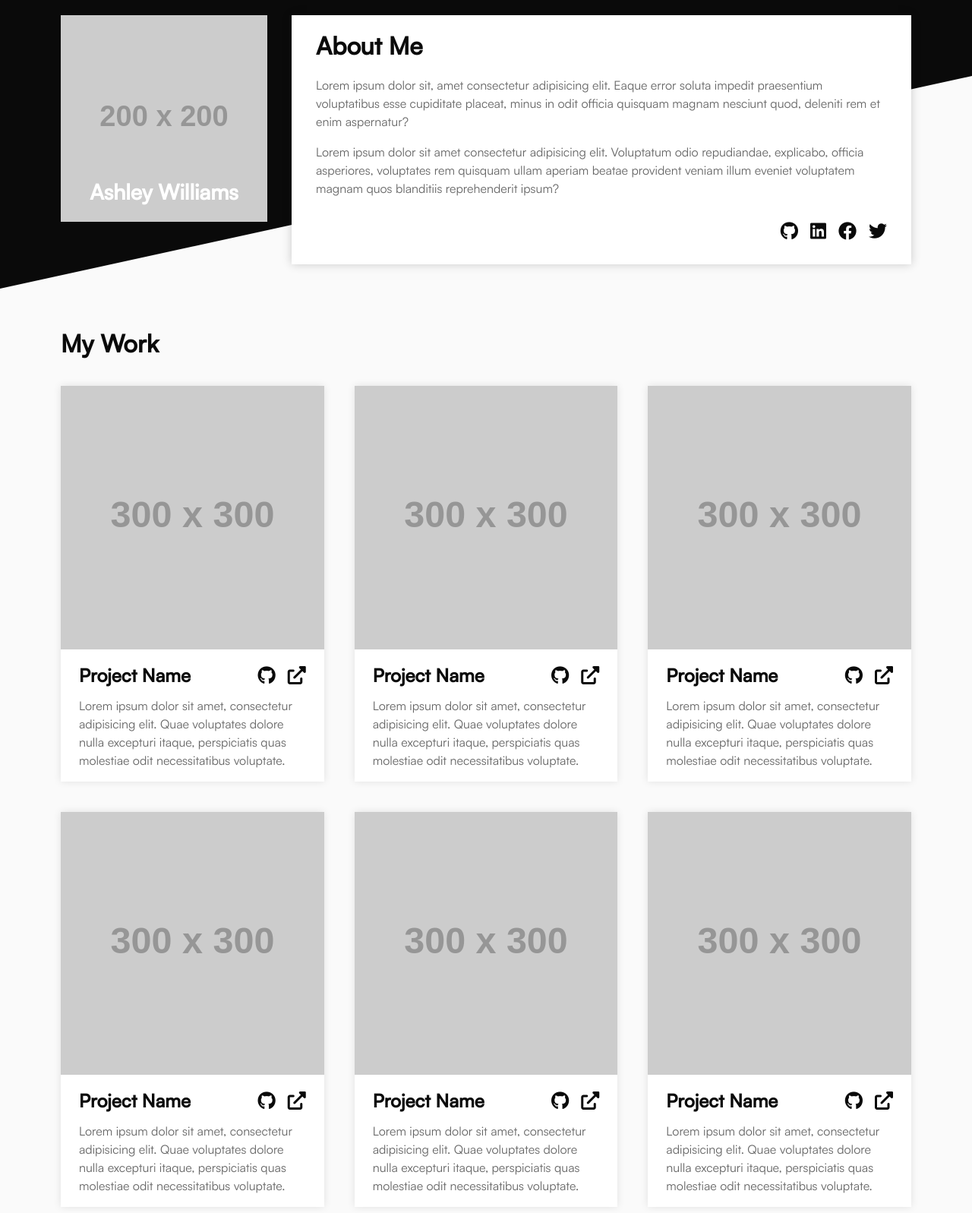
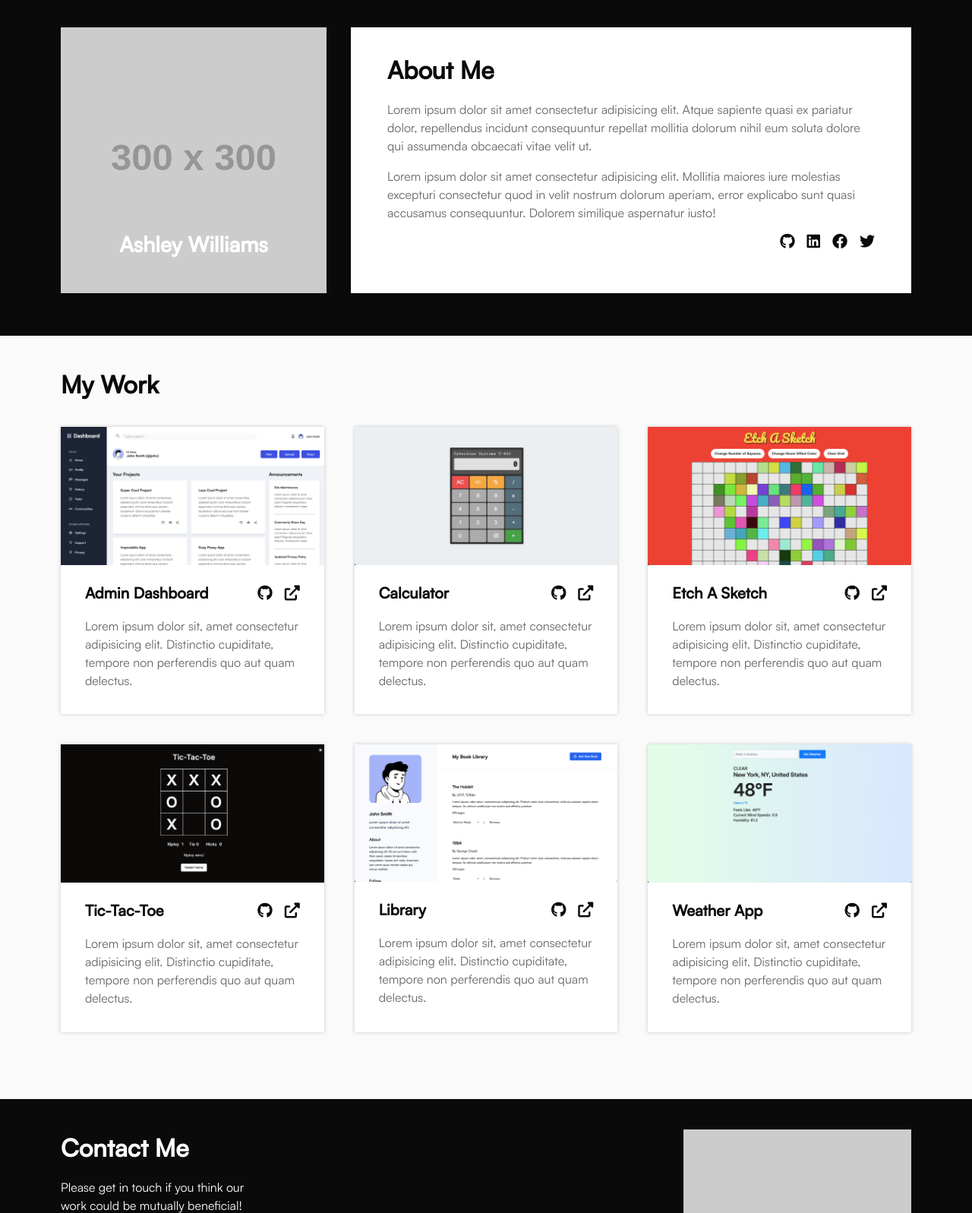
Before and after one commit to sjdumas/homepage, a plain HTML site: page index.html in a window 1280 px wide. Shown: the part 20-1617 px from the top of the page at 76% size. Drawn offline with Linux system fonts and the light colour scheme; placeholder pictures from the web are drawn by us.

Commit message:
Add portfolio images and fix layout issues

```diff
--- a/assets/css/style.css
+++ b/assets/css/style.css
@@ -8,6 +8,7 @@
     --bold-weight-font: "Satoshi-Bold", "Inter", sans-serif;
     --simply-white: #ffffff;
     --dark-color: #0a0a0a;
+    --link-color: #00b8db;
     --bg-color: #fafafa;
     --heading-color: var(--dark-color);
     --font-color: hsla(0, 0%, 40%, 1);
@@ -51,7 +52,7 @@ h2 {
 }
 
 h3 {
-    font-size: 1.5rem;
+    font-size: 1.25rem;
 }
 
 p {
@@ -62,8 +63,13 @@ a {
     text-decoration: none;
 }
 
+a:focus {
+    outline: 2px solid var(--dark-color);
+    outline-offset: 2px;
+}
+
 a:hover {
-    opacity: .7;
+    opacity: 0.8;
 }
 
 ul {
@@ -78,11 +84,16 @@ ul {
 }
 
 i {
-    font-size: 1.5rem;
+    font-size: 1.25rem;
 }
 
 /* About Me */
-.about-me-bg {
+#about-me {
+    background-color: var(--about-section-bg-color);
+    padding: 1rem 0;
+}
+
+/* .about-me-bg {
     background-color: var(--about-section-bg-color);
     min-height: 400px;
     padding: 0 0 2rem;
@@ -90,12 +101,11 @@ i {
     position: absolute;
     width: 100%;
     z-index: 1;
-}
+} */
 
 .about-section {
     display: grid;
     grid-template-columns: 1fr 3fr;
-    grid-auto-rows: 1fr;
     column-gap: 2rem;
     position: relative;
     z-index: 2;
@@ -109,13 +119,12 @@ i {
 .about-photo {
     position: relative;
     display: inline-block;
-    width: 100%;
-    max-width: 350px;
+    min-width: 350px;
 }
 
 .about-photo h2 {
     position: absolute;
-    bottom: 20%;
+    bottom: 10%;
     left: 50%;
     transform: translateX(-50%);
     color: var(--simply-white);
@@ -135,12 +144,11 @@ img.about-img {
 
 .about-bio {
     background-color: var(--simply-white);
-    padding: 1rem 2rem;
-    box-shadow: 0 0 12px rgba(0, 0, 0, 0.2);
+    padding: 2rem 3rem;
+/*     box-shadow: 0 0 12px rgba(0, 0, 0, 0.2); */
 }
 
 .socials {
-    padding: 1rem 0;
     display: flex;
     justify-content: flex-end;
 }
@@ -157,8 +165,10 @@ img.about-img {
     transition: transform 0.3s ease-in-out;
 }
 
-.socials a:hover {
+.socials a:hover,
+.socials a:focus {
     transform: scale(1.2);
+    outline: none;
 }
 
 .socials i {
@@ -177,17 +187,21 @@ img.about-img {
 
 .card {
     background-color: var(--simply-white);
-    box-shadow: 0 0 10px rgba(0, 0, 0, 0.1);
+    box-shadow: 0 0 5px rgba(0, 0, 0, 0.2);
 }
 
-.card .project-info,
-.card p {
-    padding: 0 1.5rem;
+.card .project-info {
+    padding: 1rem 2rem 1rem 2rem;
 }
 
+.card p {
+    padding: 0 2rem 1rem;
+}
+
+
 img.project-img {
-    min-width: 100%;
-    min-height: auto;
+    max-width: 100%;
+    height: auto;
 }
 
 .project-info {
@@ -204,7 +218,7 @@ img.project-img {
 /* Contact */
 #contact-me {
     background-color: var(--contact-section-bg-color);
-    margin: 2rem 0 0;
+    margin: 3rem 0 0;
 }
 
 #contact-me h1,
@@ -241,7 +255,7 @@ img.project-img {
 
 img.footer-img {
     min-height: auto;
-    min-width: 300px;
+    max-width: 300px;
 }
 
 /* Mobile Responsiveness */
@@ -269,8 +283,7 @@ img.footer-img {
         height: auto;
     }
 
-    .socials,
-    .contact-info .socials {
+    .socials {
         justify-content: center;
     }
 
@@ -279,22 +292,16 @@ img.footer-img {
     }
 
     .contact-me {
-        grid-template-columns: 1fr;
-        text-align: center;
-    }
-
-    .contact-photo {
-        justify-content: center;
-        margin-top: 1rem;
+        grid-template-columns: 1fr 1fr;
     }
 
     img.footer-img {
-        min-width: 300px;
+        max-width: 300px;
         height: auto;
     }
 }
 
-@media (max-width: 768px) {
+@media (max-width: 767px) {
     .container {
         padding: 1.5rem;
     }
@@ -323,6 +330,10 @@ img.footer-img {
         text-align: center;
     }
 
+    .contact-info .socials {
+        justify-content: center;
+    }
+
     .contact-photo {
         justify-content: center;
         margin-top: 1rem;
@@ -346,16 +357,29 @@ img.footer-img {
         font-size: 0.875rem;
     }
 
+    .about-photo {
+        min-width: 100%;
+    }
+
+/*     .about-me-bg {
+        box-shadow: 0 0 12px rgba(0, 0, 0, 0.2);
+    } */
+
+/*     .about-bio {
+        background-color: var(--bg-color);
+        box-shadow: none;
+    } */
+
     .socials ul {
         gap: 0.5rem;
     }
 
-    .project-info h3 {
-        margin-bottom: 0.5rem;
+    .contact-info .socials {
+        justify-content: center;
     }
 
     img.footer-img {
-        width: 100%;
+        max-width: 100%;
         height: auto;
     }
 }
--- a/index.html
+++ b/index.html
@@ -8,23 +8,31 @@
     </head>
     <body>
         <header id="about-me">
-            <div class="about-me-bg"></div>
+<!--             <div class="about-me-bg"></div> -->
             <div class="container">
                 <div class="about-section">
                     <div class="about-photo">
-                        <img class="about-img" src="https://placehold.co/200x200" alt="Placeholder Image">
+                        <img class="about-img" src="https://placehold.co/300x300" alt="Placeholder Image of Ashley Williams">
                         <h2>Ashley Williams</h2>
                     </div>
                     <div class="about-bio">
                         <h1>About Me</h1>
-                        <p>Lorem ipsum dolor sit, amet consectetur adipisicing elit. Eaque error soluta impedit praesentium voluptatibus esse cupiditate placeat, minus in odit officia quisquam magnam nesciunt quod, deleniti rem et enim aspernatur?</p>
-                        <p>Lorem ipsum dolor sit amet consectetur adipisicing elit. Voluptatum odio repudiandae, explicabo, officia asperiores, voluptates rem quisquam ullam aperiam beatae provident veniam illum eveniet voluptatem magnam quos blanditiis reprehenderit ipsum?</p>
+                        <p>Lorem ipsum dolor sit amet consectetur adipisicing elit. Atque sapiente quasi ex pariatur dolor, repellendus incidunt consequuntur repellat mollitia dolorum nihil eum soluta dolore qui assumenda obcaecati vitae velit ut.</p>
+                        <p>Lorem ipsum dolor sit amet consectetur adipisicing elit. Mollitia maiores iure molestias excepturi consectetur quod in velit nostrum dolorum aperiam, error explicabo sunt quasi accusamus consequuntur. Dolorem similique aspernatur iusto!</p>
                         <div class="socials">
                             <ul>
-                                <li><a href="#"><i class="fab fa-github"></i></a></li>
-                                <li><a href="#"><i class="fab fa-linkedin"></i></a></li>
-                                <li><a href="#"><i class="fa-brands fa-facebook"></i></a></li>
-                                <li><a href="#"><i class="fab fa-twitter"></i></a></li>
+                                <li>
+                                    <a href="#" aria-label="GitHub"><i class="fab fa-github"></i></a>
+                                </li>
+                                <li>
+                                    <a href="#" aria-label="LinkedIn"><i class="fab fa-linkedin"></i></a>
+                                </li>
+                                <li>
+                                    <a href="#" aria-label="Facebook"><i class="fa-brands fa-facebook"></i></a>
+                                </li>
+                                <li>
+                                    <a href="#" aria-label="Twitter"><i class="fab fa-twitter"></i></a>
+                                </li>
                             </ul>
                         </div>
                     </div>
@@ -37,82 +45,107 @@
                     <h1>My Work</h1>
                     <div class="card-wrapper">
                         <div class="card">
-                            <img class="project-img" src="https://placehold.co/300x300" alt="placeholder">
+                            <img class="project-img" src="./assets/images/portfolio-img-admin-dashboard.png"
+                                alt="Admin Dashboard Project Image">
                             <div class="project-info">
-                                <h3>Project Name</h3>
+                                <h3>Admin Dashboard</h3>
                                 <div class="socials">
                                     <ul>
-                                        <li><a href="#"><i class="fab fa-github"></i></a></li>
-                                        <li><a href="#"><i class="fas fa-external-link-alt"></i></a></li>
+                                        <li>
+                                            <a href="https://github.com/sjdumas/admin-dashboard" target="_blank" aria-label="GitHub"><i class="fab fa-github"></i></a>
+                                        </li>
+                                        <li>
+                                            <a href="https://sjdumas.github.io/admin-dashboard/" target="_blank" aria-label="Live Project"><i class="fas fa-external-link-alt"></i></a>
+                                        </li>
                                     </ul>
                                 </div>
                             </div>
-                            <p>Lorem ipsum dolor sit amet, consectetur adipisicing elit. Quae voluptates dolore nulla excepturi itaque, perspiciatis quas molestiae odit necessitatibus voluptate.</p>
+                            <p>Lorem ipsum dolor sit, amet consectetur adipisicing elit. Distinctio cupiditate, tempore non perferendis quo aut quam delectus.</p>
                         </div>
                         <div class="card">
-                            <img class="project-img" src="https://placehold.co/300x300" alt="placeholder">
+                            <img class="project-img" src="./assets/images/portfolio-img-calculator.png" alt="Calculator Image">
                             <div class="project-info">
-                                <h3>Project Name</h3>
+                                <h3>Calculator</h3>
                                 <div class="socials">
                                     <ul>
-                                        <li><a href="#"><i class="fab fa-github"></i></a></li>
-                                        <li><a href="#"><i class="fas fa-external-link-alt"></i></a></li>
+                                        <li>
+                                            <a href="https://github.com/sjdumas/calculator" target="_blank"><i class="fab fa-github"></i></a>
+                                        </li>
+                                        <li>
+                                            <a href="https://sjdumas.github.io/calculator/" target="_blank"><i class="fas fa-external-link-alt"></i></a>
+                                        </li>
                                     </ul>
                                 </div>
                             </div>
-                            <p>Lorem ipsum dolor sit amet, consectetur adipisicing elit. Quae voluptates dolore nulla excepturi itaque, perspiciatis quas molestiae odit necessitatibus voluptate.</p>
+                            <p>Lorem ipsum dolor sit, amet consectetur adipisicing elit. Distinctio cupiditate, tempore non perferendis quo aut quam delectus.</p>
                         </div>
                         <div class="card">
-                            <img class="project-img" src="https://placehold.co/300x300" alt="placeholder">
+                            <img class="project-img" src="./assets/images/portfolio-img-etch-a-sketch.png" alt="Etch A Sketch Image">
                             <div class="project-info">
-                                <h3>Project Name</h3>
+                                <h3>Etch A Sketch</h3>
                                 <div class="socials">
                                     <ul>
-                                        <li><a href="#"><i class="fab fa-github"></i></a></li>
-                                        <li><a href="#"><i class="fas fa-external-link-alt"></i></a></li>
+                                        <li>
+                                            <a href="https://github.com/sjdumas/etch-a-sketch" target="_blank"><i class="fab fa-github"></i></a>
+                                        </li>
+                                        <li>
+                                            <a href="https://sjdumas.github.io/etch-a-sketch/" target="_blank"><i class="fas fa-external-link-alt"></i></a>
+                                        </li>
                                     </ul>
                                 </div>
                             </div>
-                            <p>Lorem ipsum dolor sit amet, consectetur adipisicing elit. Quae voluptates dolore nulla excepturi itaque, perspiciatis quas molestiae odit necessitatibus voluptate.</p>
+                            <p>Lorem ipsum dolor sit, amet consectetur adipisicing elit. Distinctio cupiditate, tempore non perferendis quo aut quam delectus.</p>
                         </div>
                         <div class="card">
-                            <img class="project-img" src="https://placehold.co/300x300" alt="placeholder">
+                            <img class="project-img" src="./assets/images/portfolio-img-tic-tac-toe.png" alt="Tic-Tac-Toe Image">
                             <div class="project-info">
-                                <h3>Project Name</h3>
+                                <h3>Tic-Tac-Toe</h3>
                                 <div class="socials">
                                     <ul>
-                                        <li><a href="#"><i class="fab fa-github"></i></a></li>
-                                        <li><a href="#"><i class="fas fa-external-link-alt"></i></a></li>
+                                        <li>
+                                            <a href="https://github.com/sjdumas/tic-tac-toe" target="_blank"><i class="fab fa-github"></i></a>
+                                        </li>
+                                        <li>
+                                            <a href="https://sjdumas.github.io/tic-tac-toe/" target="_blank"><i class="fas fa-external-link-alt"></i></a>
+                                        </li>
                                     </ul>
                                 </div>
                             </div>
-                            <p>Lorem ipsum dolor sit amet, consectetur adipisicing elit. Quae voluptates dolore nulla excepturi itaque, perspiciatis quas molestiae odit necessitatibus voluptate.</p>
+                            <p>Lorem ipsum dolor sit, amet consectetur adipisicing elit. Distinctio cupiditate, tempore non perferendis quo aut quam delectus.</p>
                         </div>
                         <div class="card">
-                            <img class="project-img" src="https://placehold.co/300x300" alt="placeholder">
+                            <img class="project-img" src="./assets/images/portoflio-img-library.png" alt="Library Image">
                             <div class="project-info">
-                                <h3>Project Name</h3>
+                                <h3>Library</h3>
                                 <div class="socials">
                                     <ul>
-                                        <li><a href="#"><i class="fab fa-github"></i></a></li>
-                                        <li><a href="#"><i class="fas fa-external-link-alt"></i></a></li>
+                                        <li>
+                                            <a href="https://github.com/sjdumas/library-books" target="_blank"><i class="fab fa-github"></i></a>
+                                        </li>
+                                        <li>
+                                            <a href="https://sjdumas.github.io/library-books/" target="_blank"><i class="fas fa-external-link-alt"></i></a>
+                                        </li>
                                     </ul>
                                 </div>
                             </div>
-                            <p>Lorem ipsum dolor sit amet, consectetur adipisicing elit. Quae voluptates dolore nulla excepturi itaque, perspiciatis quas molestiae odit necessitatibus voluptate.</p>
+                            <p>Lorem ipsum dolor sit, amet consectetur adipisicing elit. Distinctio cupiditate, tempore non perferendis quo aut quam delectus.</p>
                         </div>
                         <div class="card">
-                            <img class="project-img" src="https://placehold.co/300x300" alt="placeholder">
+                            <img class="project-img" src="./assets/images/portoflio-img-weather-app.png" alt="Weather App Image">
                             <div class="project-info">
-                                <h3>Project Name</h3>
+                                <h3>Weather App</h3>
                                 <div class="socials">
                                     <ul>
-                                        <li><a href="#"><i class="fab fa-github"></i></a></li>
-                                        <li><a href="#"><i class="fas fa-external-link-alt"></i></a></li>
+                                        <li>
+                                            <a href="https://github.com/sjdumas/weather-app" target="_blank"><i class="fab fa-github"></i></a>
+                                        </li>
+                                        <li>
+                                            <a href="https://sjdumas.github.io/weather-app/" target="_blank"><i class="fas fa-external-link-alt"></i></a>
+                                        </li>
                                     </ul>
                                 </div>
                             </div>
-                            <p>Lorem ipsum dolor sit amet, consectetur adipisicing elit. Quae voluptates dolore nulla excepturi itaque, perspiciatis quas molestiae odit necessitatibus voluptate.</p>
+                            <p>Lorem ipsum dolor sit, amet consectetur adipisicing elit. Distinctio cupiditate, tempore non perferendis quo aut quam delectus.</p>
                         </div>
                     </div>
                 </div>
@@ -131,15 +164,23 @@
                     <p class="contact"><i class="fas fa-envelope"></i> <a href="mailto:ashleywilliams.is.not.real@gmail.com">ashleywilliams.is.not.real@gmail.com</a></p>
                     <div class="socials">
                         <ul>
-                            <li><a href="#"><i class="fab fa-github"></i></a></li>
-                            <li><a href="#"><i class="fab fa-linkedin"></i></a></li>
-                            <li><a href="#"><i class="fa-brands fa-facebook"></i></a></li>
-                            <li><a href="#"><i class="fab fa-twitter"></i></a></li>
+                            <li>
+                                <a href="#" aria-label="GitHub"><i class="fab fa-github"></i></a>
+                            </li>
+                            <li>
+                                <a href="#" aria-label="LinkedIn"><i class="fab fa-linkedin"></i></a>
+                            </li>
+                            <li>
+                                <a href="#" aria-label="Facebook"><i class="fa-brands fa-facebook"></i></a>
+                            </li>
+                            <li>
+                                <a href="#" aria-label="Twitter"><i class="fab fa-twitter"></i></a>
+                            </li>
                         </ul>
                     </div>
                 </div>
                 <div class="contact-photo">
-                    <img class="footer-img" src="https://placehold.co/300x300" alt="placeholder">
+                    <img class="footer-img" src="https://placehold.co/300x300" alt="Placeholder Image">
                 </div>
             </div>
         </footer>
```
Also changed, not shown: assets/images/portfolio-img-admin-dashboard.png (added), assets/images/portfolio-img-calculator.png (added), assets/images/portfolio-img-etch-a-sketch.png (added), assets/images/portfolio-img-tic-tac-toe.png (added), assets/images/portoflio-img-library.png (added), assets/images/portoflio-img-weather-app.png (added).
